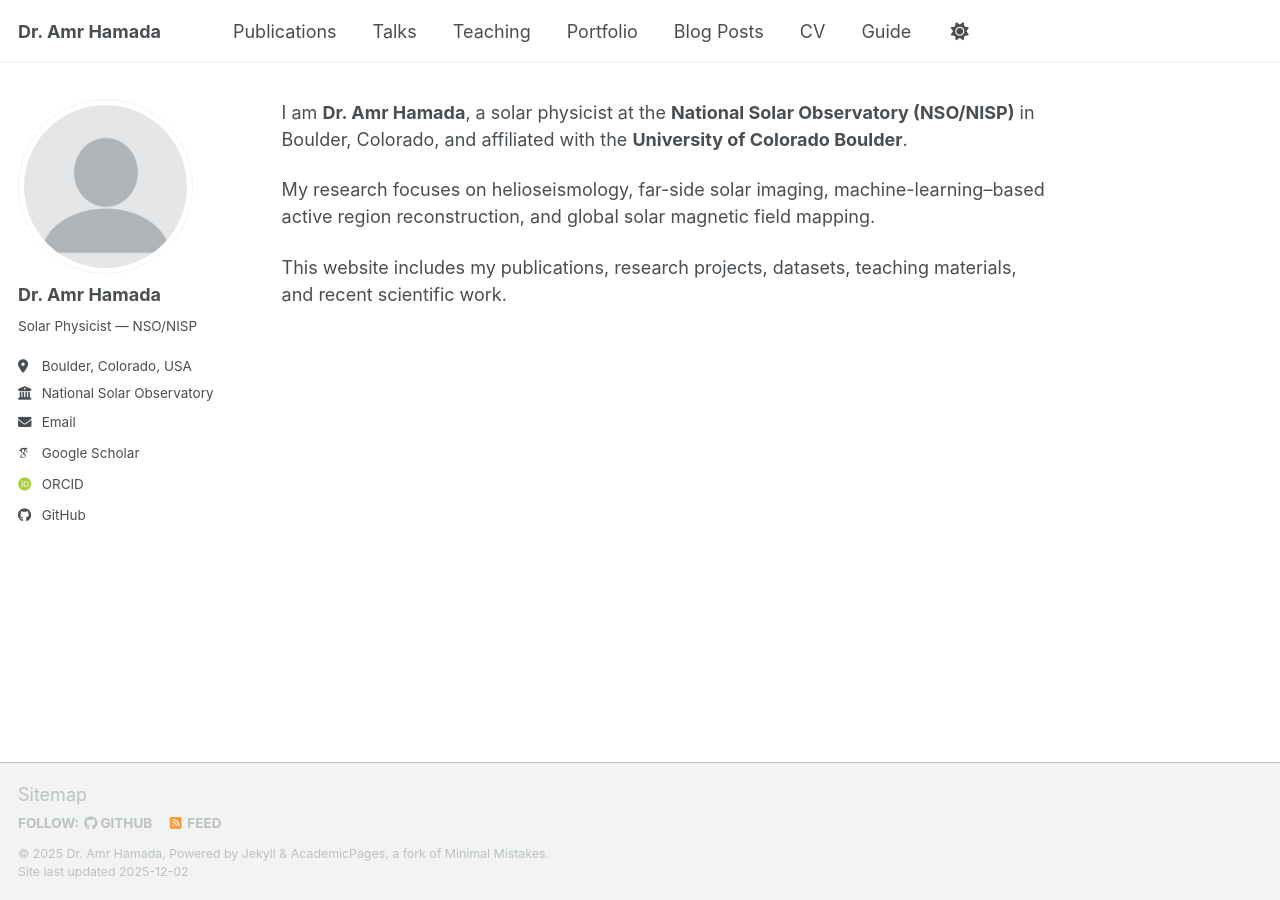
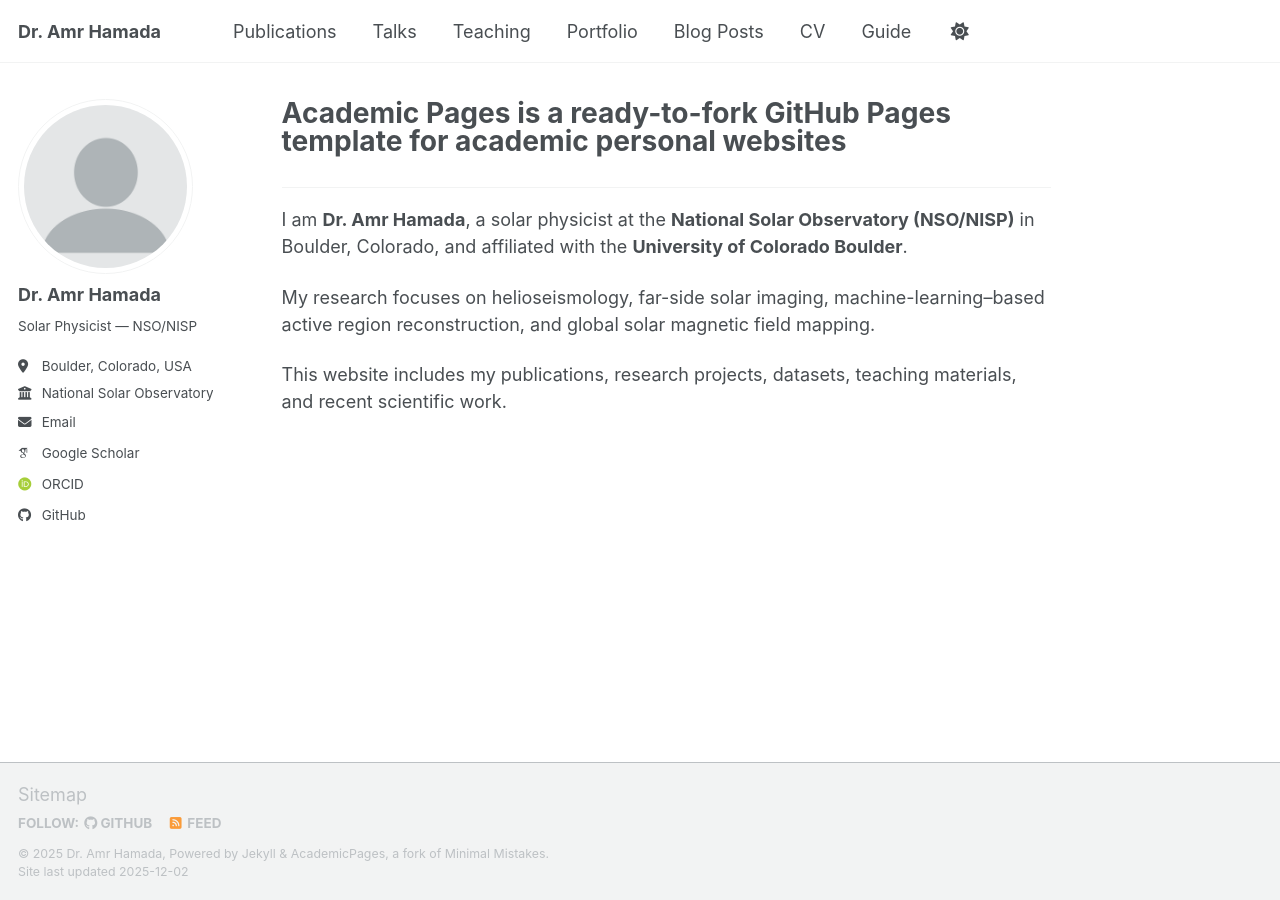
Before and after one commit to Amr1001Hamada/Amr1001Hamada.github.io, a Jekyll site: the page built from _pages/about.md, in a window 1280 px wide. Built offline with Jekyll 4.4.1, drawn with Linux system fonts in a browser that asks for light colours; some web fonts are replaced; our own code applies the rules of GitHub Pages for plain Markdown files; a script bundle is joined from its source files by our own code; library files that are not in the unit come from our copies.

Commit message:
Enhance about.md with front matter metadata
Add front matter to about page for permalink and title.

```diff
--- a/_pages/about.md
+++ b/_pages/about.md
@@ -1,4 +1,13 @@
+---
+permalink: /
+title: "Academic Pages is a ready-to-fork GitHub Pages template for academic personal websites"
+author_profile: true
+redirect_from:
+  - /about/
+  - /about.html
+---
 
+------
 I am **Dr. Amr Hamada**, a solar physicist at the **National Solar Observatory (NSO/NISP)** in Boulder, Colorado, and affiliated with the **University of Colorado Boulder**.
 
 My research focuses on helioseismology, far-side solar imaging, machine-learning–based active region reconstruction, and global solar magnetic field mapping.
```
